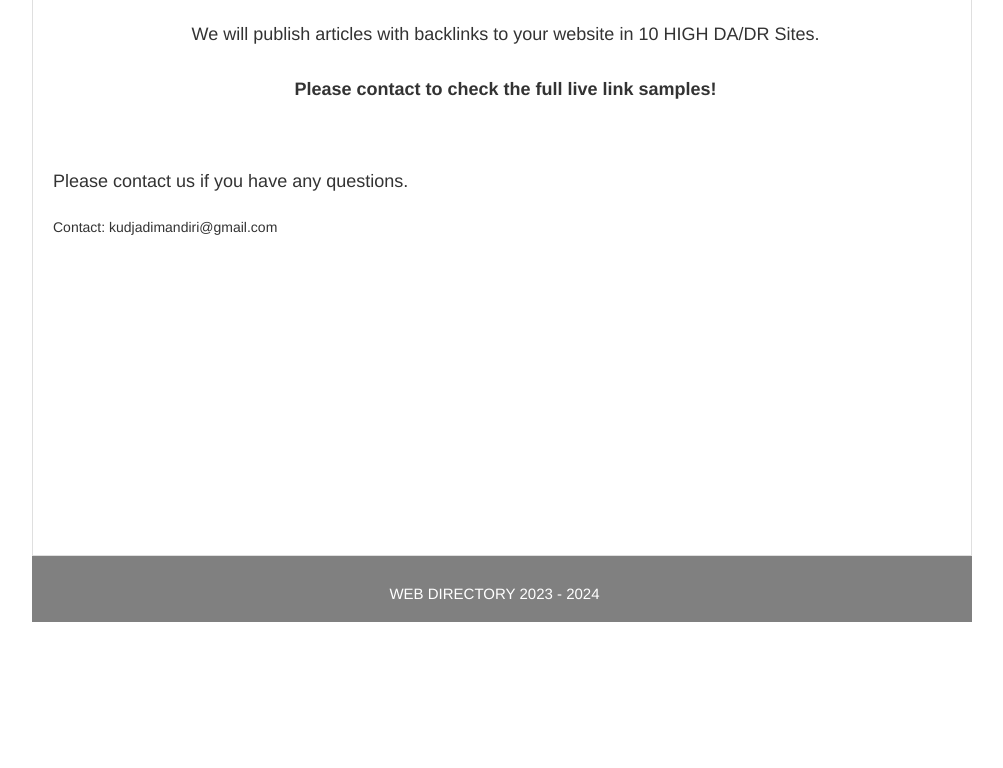
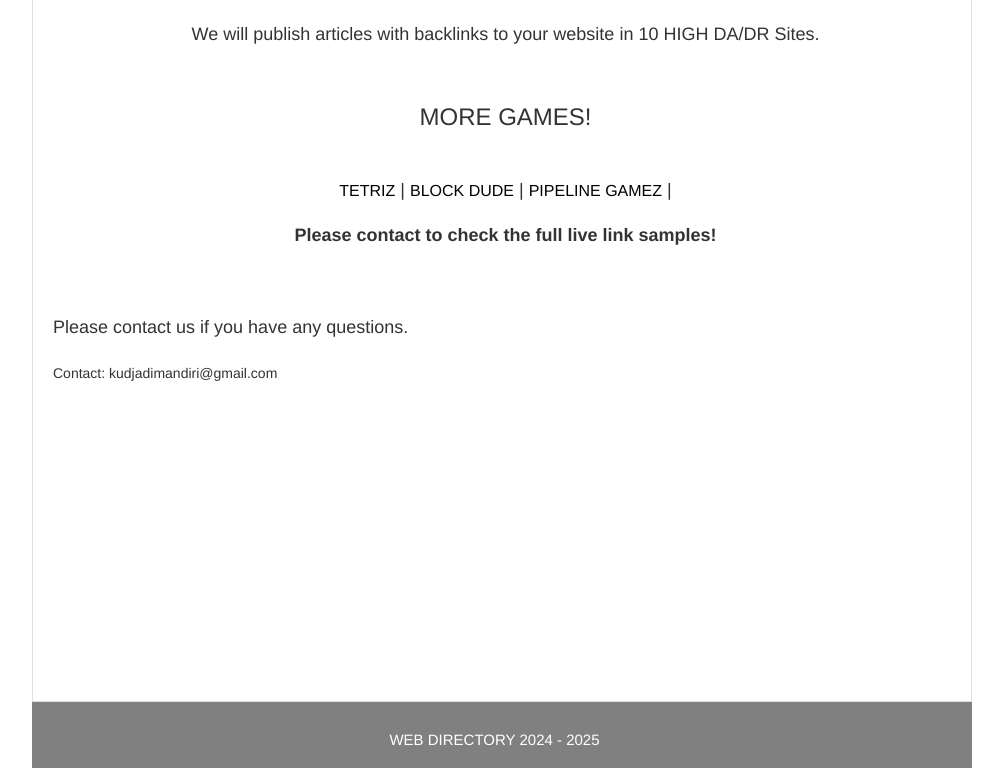
Before and after one commit to kudjadimandiri/weblynk, a plain HTML site: page index.html in a window 1280 px wide. Shown: the part 874-1642 px from the top of the page, without its empty margins (138-1141 px from the left). Before the commit the page ends 1496 px from the top, so only its background shows below. Drawn offline with nearby package versions, Linux system fonts and the light colour scheme.

Commit message:
Update index.html

```diff
--- a/index.html
+++ b/index.html
@@ -142,6 +142,11 @@ td, th {
 
 <p style="text-align: center;line-height: 3em;">We will publish articles with backlinks to your website in 10 HIGH DA/DR Sites.</p>
 
+<h3 style="text-align: center;line-height: 3em;">MORE GAMES!</h3>
+<div style="text-align: center;line-height: 3em;">
+<a href="/tetriz.html">TETRIZ</a> | <a href="/block-dude.html">BLOCK DUDE</a> | <a href="/pipeline.html">PIPELINE GAMEZ</a> |
+</div>
+
 <p style="
     text-align: center;
     font-weight: 600;
@@ -156,7 +161,7 @@ td, th {
    </div>
   </div>
 
-  <div style="font-size: 15px;background: grey;text-align:center;color:white;padding-top:20px;" class='container'><p>WEB DIRECTORY 2023 - 2024 </p></div>
+  <div style="font-size: 15px;background: grey;text-align:center;color:white;padding-top:20px;" class='container'><p>WEB DIRECTORY 2024 - 2025 </p></div>
 
 <div style="visibility: hidden;display: none;">
 
```
